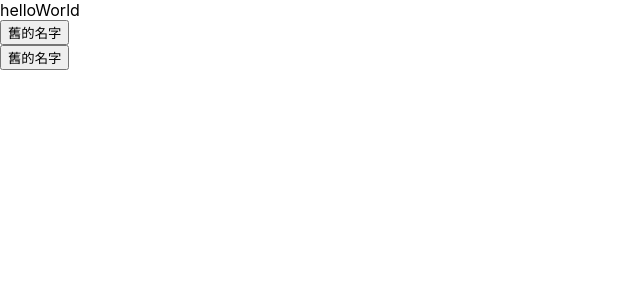
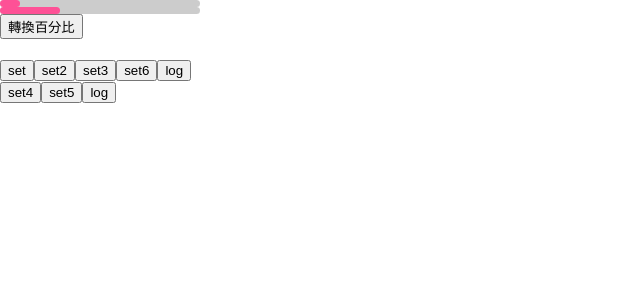
Before and after one commit to JayLiuZymber/muiHelloWorld, a React (Create React App) app: page / in a window 1280 px wide. Shown: the top 300 px of the page, without its empty margins (0-640 px from the left). Built offline with nearby package versions, Linux system fonts and the light colour scheme.

Commit message:
+ 12 state 與 詳解setState語法

```diff
--- a/src/App.js
+++ b/src/App.js
@@ -1,12 +1,32 @@
-import React, { Component } from 'react'; // 引入React定義好的React Component
+import React, { Component } from 'react';
 
-class App extends Component{ //繼承Component類別
+class App extends Component{
+  constructor(props) {
+    super(props);
+    this.state={ // 宣告state物件，內包含一個變數percent
+      percent:"30%"
+    }
+    this.changePercent=this.changePercent.bind(this); //綁定changePercent
+  }
+
+  changePercent(){ //加入changePercent函式
+    this.setState({percent:"70%"})
+  }
+
+  // this.state.變數名稱
   render(){
-      return(
-        <div>
-          helloWorld
+    return(
+      <div>
+        <div className="progress-back" style={{backgroundColor:"rgba(0,0,0,0.2)",width:"200px",height:"7px",borderRadius:"10px"}}>
+          <div className="progress-bar" style={{backgroundColor:"#fe5196",width:"10%",height:"100%",borderRadius:"10px"}}></div>
         </div>
-      );
+
+        <div className="progress-back" style={{backgroundColor:"rgba(0,0,0,0.2)",width:"200px",height:"7px",borderRadius:"10px"}}>
+          <div className="progress-bar" style={{backgroundColor:"#fe5196",width:this.state.percent,height:"100%",borderRadius:"10px"}}></div>
+        </div>
+        <button onClick={this.changePercent}>轉換百分比 </button>
+      </div>
+    );
   }
 }
 export default App;
--- a/src/App2.js
+++ b/src/App2.js
@@ -1,14 +1,56 @@
-import React, { Component } from 'react'; // 引入React定義好的React Component
+import React, { Component } from 'react';
 
-class App2 extends Component{ //繼承Component類別
-  constructor(props) { // 加入建構子以及props參數
+class App2 extends Component{
+  constructor(props) {
     super(props);
+    this.state={
+      percent: 20,
+      mounted: false
+    }
+    this.changePercent=this.changePercent.bind(this);
+    this.changePercent2=this.changePercent2.bind(this);
+    this.changePercent3=this.changePercent3.bind(this);
+    this.changePercent6=this.changePercent6.bind(this);
+    this.showPercent=this.showPercent.bind(this);
+  }
+  changePercent(){
+    this.setState({percent:40,counter:0});
+  }
+  changePercent2(){
+    this.setState({mounted: undefined});
+  }
+  changePercent3(){
+    let counter=5;
+    this.setState({counter});
+    /* 如果目前的state有counter,把它指定為5。如果沒有，則創造一個叫counter的state */
+  }
+  changePercent6(){
+    console.log(this.state.percent+'>')
+    this.setState({percent: 70},()=>{
+      console.log(this.state.percent);// 這樣會印出70
+    });
+    console.log(this.state.percent+'>>')
+  }
+  /*
+  this.setState((state, props) => {
+      // 第一個參數函式
+      return {新的state};
+    },()=>{
+      // 第二個參數函式，state改變後執行
+  });
+  */
+  showPercent(){
+    console.log(this.state);
   }
 
   render(){
     return(
       <div>
-        <button onClick={this.props.handleClick}>{this.props.name}</button>
+        <button onClick={this.changePercent}>set</button>
+        <button onClick={this.changePercent2}>set2</button>
+        <button onClick={this.changePercent3}>set3</button>
+        <button onClick={this.changePercent6}>set6</button>
+        <button onClick={this.showPercent}>log</button>
       </div>
     );
   }
--- a/src/App3.js
+++ b/src/App3.js
@@ -3,19 +3,38 @@ import React, { Component } from 'react';
 class App3 extends Component{
   constructor(props) {
     super(props);
-        this.name="舊的名字"; // 加入name
-        this.changeName=this.changeName.bind(this); //綁定至自己
+    this.state={
+      styleData:{
+        width: "30%",
+        height: "50%"
       }
-
-    changeName(newName){ // 定義changeName
-        this.name=newName;
-        console.log("hey3")
+    }
+    this.changePercent4=this.changePercent4.bind(this);
+    this.changePercent5=this.changePercent5.bind(this);
+    this.showPercent=this.showPercent.bind(this);
+  }
+  changePercent4(){
+    this.setState({ styleData:{width:"70%"} });
+  }
+  changePercent5(){
+    this.setState({
+        styleData:{
+            width: "70%",
+            height: this.state.styleData.height
+        }
+    });
+  }
+  showPercent(){
+    console.log(this.state);
   }
 
   render(){
     return(
-            <button onClick={this.changeName}>{this.name} </button>
-            /* 修改onClick和name */
+      <div>
+        <button onClick={this.changePercent4}>set4</button>
+        <button onClick={this.changePercent5}>set5</button>
+        <button onClick={this.showPercent}>log</button>
+      </div>
     );
   }
 }
--- a/src/index.js
+++ b/src/index.js
@@ -1,6 +1,6 @@
 /*
-【React.js入門 - 11】 開始進入class component - iT 邦幫忙::一起幫忙解決難題，拯救 IT 人的一天
-https://ithelp.ithome.com.tw/articles/10219057
+【React.js入門 - 12】 state 與 詳解setState語法 - iT 邦幫忙::一起幫忙解決難題，拯救 IT 人的一天
+https://ithelp.ithome.com.tw/articles/10219561
  */
 import React from 'react';
 import ReactDOM from 'react-dom/client';
@@ -10,19 +10,12 @@ import App2 from './App2';
 import App3 from './App3';
 import reportWebVitals from './reportWebVitals';
 
-const changeName=(newName)=>{
-  name=newName;
-  console.log("hey")//加入此行
-}
-
-var name="舊的名字";
-
 const root = ReactDOM.createRoot(document.getElementById('root'));
 root.render(
   <div>
-    <App />
-    <App2 name={name} handleClick={changeName}/>
-    <App3 name={name} handleClick={changeName}/>
+    <App /><br />
+    <App2 />
+    <App3 />
   </div>
 );
 
```
Lines whose indentation alone changed are shown as unchanged.
